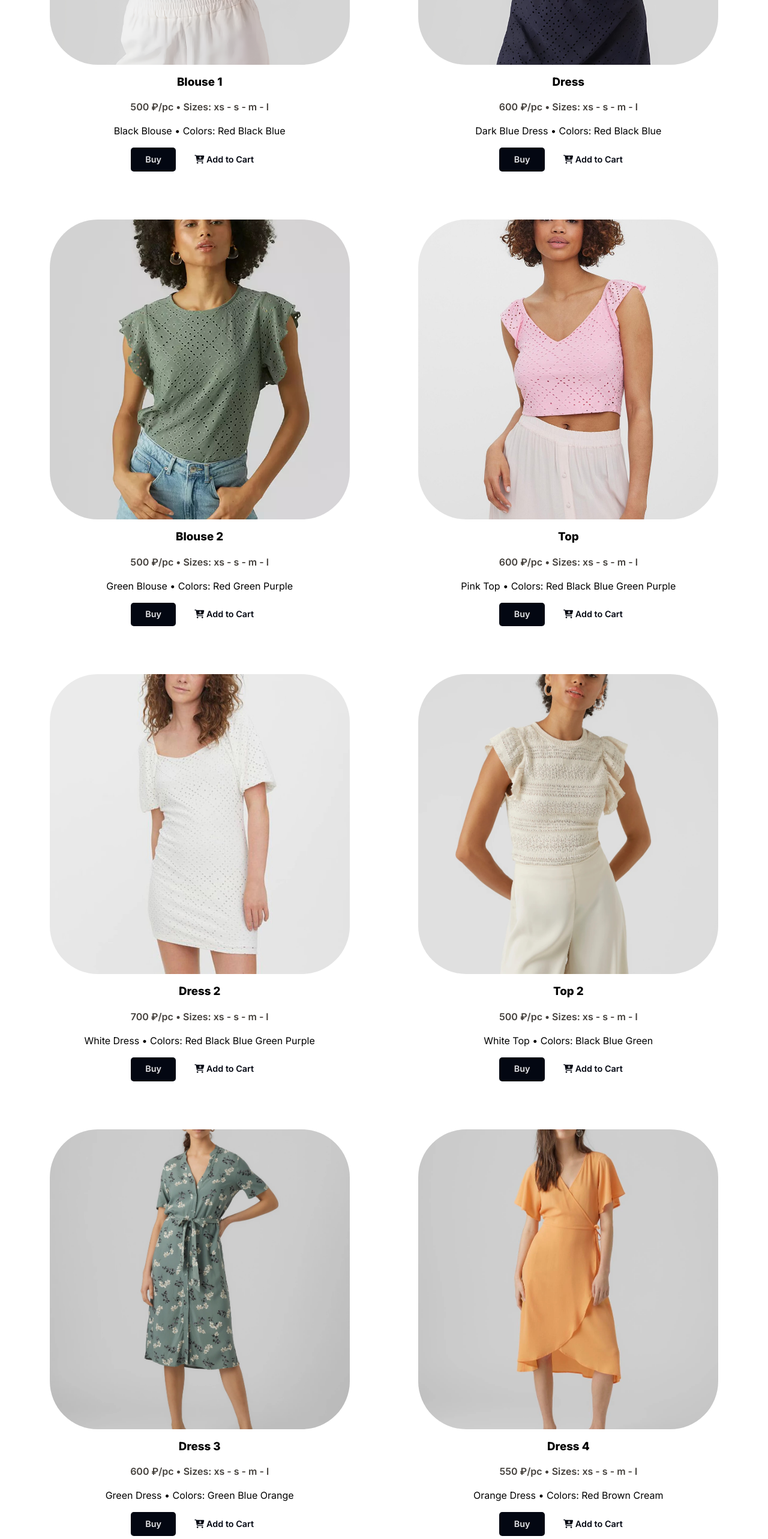
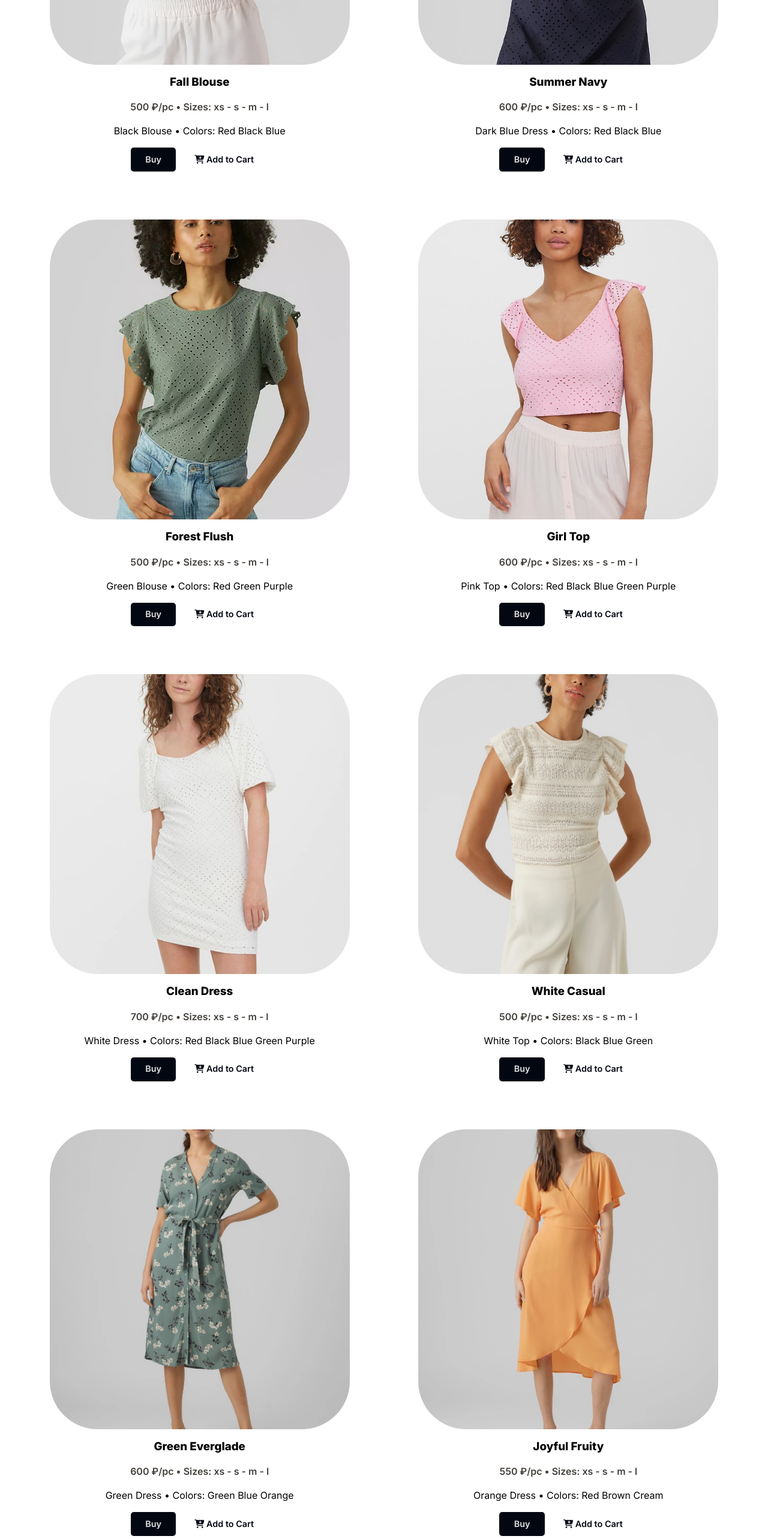
Before and after one commit to leenrd/Lamoda-ecommerce, a React (Vite) app: page /items in a window 1280 px wide. Shown: the part 920-3486 px from the top of the page at 60% size. Built offline with nearby package versions, Linux system fonts and the light colour scheme; a web font is replaced by a local one.

Commit message:
feat: refix data & renew chatbot

```diff
--- a/src/data/breadsData.js
+++ b/src/data/breadsData.js
@@ -1,7 +1,7 @@
 export const sampleBread = [
   {
     id: 1,
-    name: "Blouse 1",
+    name: "Fall Blouse",
     description: "Black Blouse",
     imageName: "JPG.jpg",
     imageAlt: "Black Blouse Image",
@@ -13,7 +13,7 @@ export const sampleBread = [
   },
   {
     id: 2,
-    name: "Dress",
+    name: "Summer Navy",
     description: "Dark Blue Dress",
     imageName: "JPG2.jpg",
     imageAlt: "Dark Blueimage",
@@ -25,7 +25,7 @@ export const sampleBread = [
   },
   {
     id: 3,
-    name: "Blouse 2",
+    name: "Forest Flush",
     description: "Green Blouse",
     imageName: "JPG3.jpg",
     imageAlt: "Green Blouse Image",
@@ -37,7 +37,7 @@ export const sampleBread = [
   },
   {
     id: 4,
-    name: "Top",
+    name: "Girl Top",
     description: "Pink Top",
     imageName: "JPG4.jpg",
     imageAlt: "Pink Topimage",
@@ -49,7 +49,7 @@ export const sampleBread = [
   },
   {
     id: 5,
-    name: "Dress 2",
+    name: "Clean Dress",
     description: "White Dress",
     imageName: "JPG5.jpg",
     imageAlt: "White Dress image",
@@ -61,7 +61,7 @@ export const sampleBread = [
   },
   {
     id: 6,
-    name: "Top 2",
+    name: "White Casual",
     description: "White Top",
     imageName: "veromoda-top-grey.jpg",
     imageAlt: "White Top image",
@@ -73,7 +73,7 @@ export const sampleBread = [
   },
   {
     id: 7,
-    name: "Dress 3",
+    name: "Green Everglade",
     description: "Green Dress",
     imageName: "veromoda-shirtdress-green.jpg",
     imageAlt: "Green Dress image",
@@ -85,7 +85,7 @@ export const sampleBread = [
   },
   {
     id: 8,
-    name: "Dress 4",
+    name: "Joyful Fruity",
     description: "Orange Dress",
     imageName: "dress 4.jpg",
     imageAlt: "Orange Dress image",
@@ -97,7 +97,7 @@ export const sampleBread = [
   },
   {
     id: 9,
-    name: "Dress 5",
+    name: "Luxury Black",
     description: "Black Dress",
     imageName: "Dress5.jpeg",
     imageAlt: "Black Dressimage",
```
Also changed, not shown: 1 other file (tests, documents, lock files or other folders).
